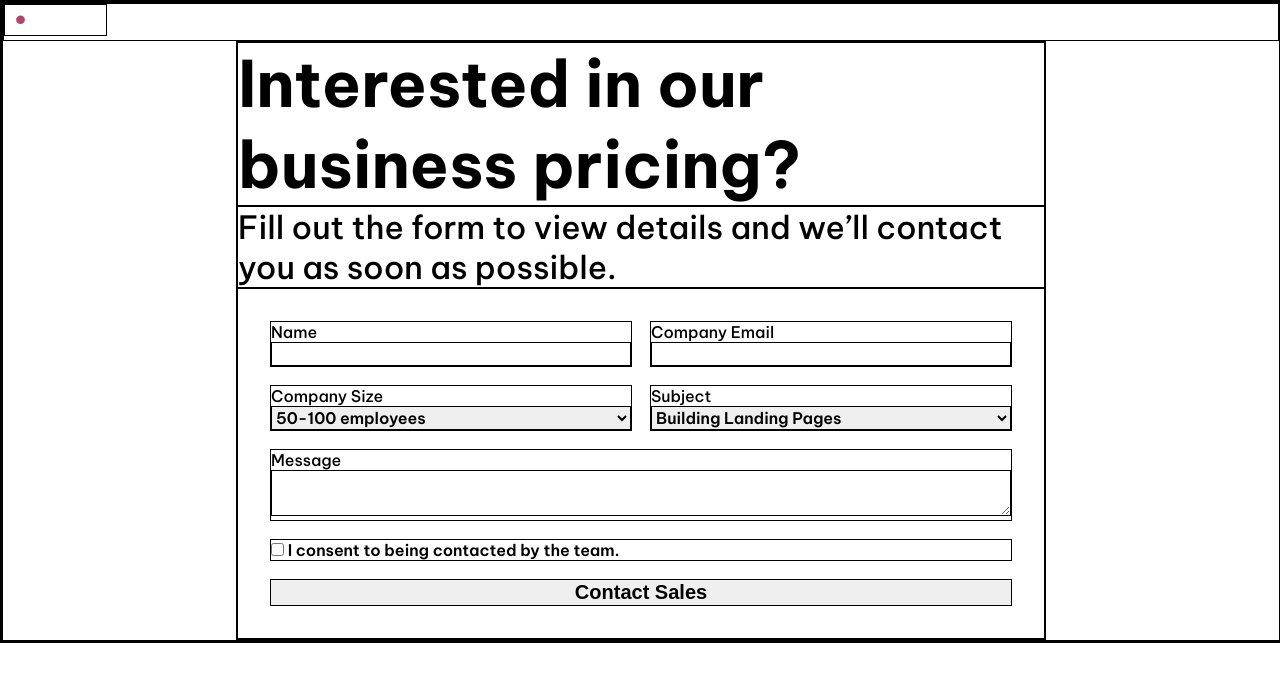
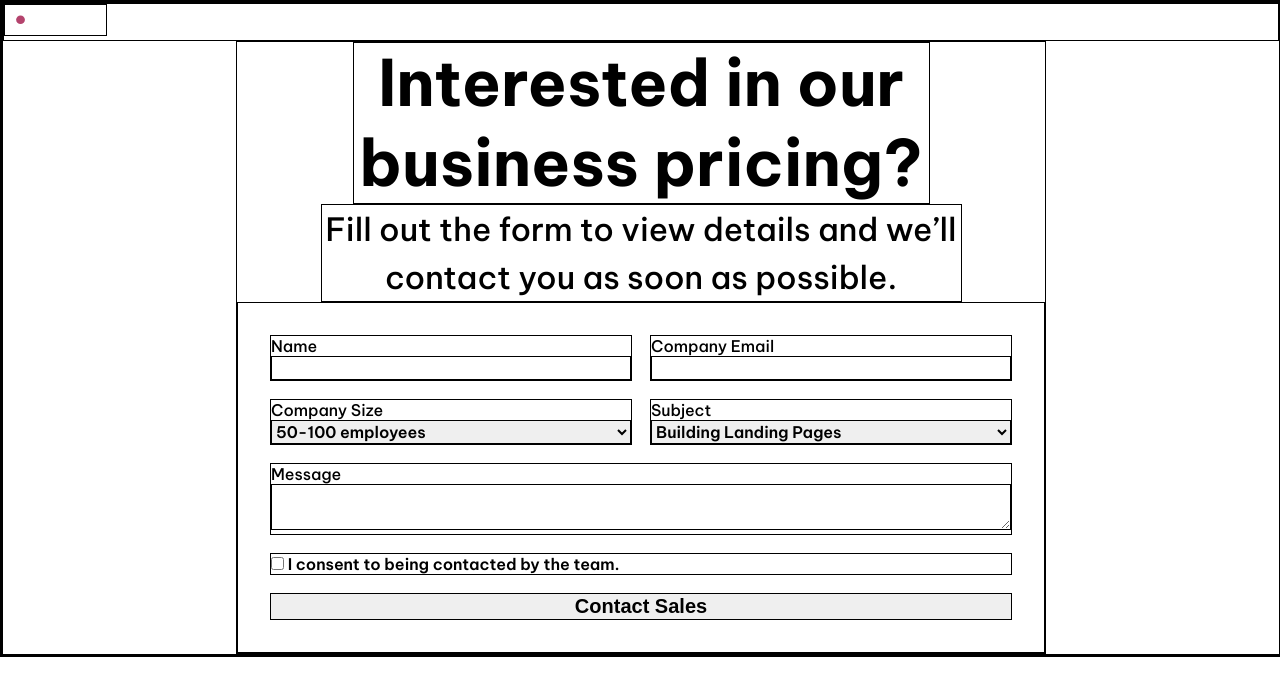
Before and after one commit to Nimus-oes/frontend-react, a React (Vite) app in the folder 01-ContactForm/: page / in a window 1280 px wide. Shown: the top 696 px of the page. Built offline with nearby package versions, Linux system fonts and the light colour scheme.

Commit message:
Add font details and center alignment
Line height and letter spacing values added to all components and headings are center aligned.

```diff
--- a/01-ContactForm/src/App.css
+++ b/01-ContactForm/src/App.css
@@ -1,15 +1,37 @@
-main {
+.main {
   margin: 0 auto;
+  display: flex;
+  flex-direction: column;
+  align-items: center;
+  width: 96%;
+}
+
+.title,
+.subtitle,
+.form,
+.button {
+  letter-spacing: -1%;
+}
+
+.title,
+.subtitle {
+  text-align: center;
 }
 
 .title {
   font-weight: 700;
   font-size: 40px;
+  line-height: 125%;
 }
 
 .subtitle {
   font-weight: 500;
   font-size: 16px;
+  line-height: 150%;
+}
+
+.form {
+  width: 100%;
 }
 
 .input-item {
@@ -37,10 +59,12 @@ main {
 
   .title {
     font-size: 64px;
+    width: 577px;
   }
 
   .subtitle {
     font-size: 32px;
+    width: 641px;
   }
 
   .form {
--- a/01-ContactForm/src/components/Main.jsx
+++ b/01-ContactForm/src/components/Main.jsx
@@ -1,3 +1,3 @@
 export default function Main({ children }) {
-  return <main>{children}</main>;
+  return <main className="main">{children}</main>;
 }
--- a/01-ContactForm/src/index.css
+++ b/01-ContactForm/src/index.css
@@ -18,4 +18,5 @@ input,
 select,
 textarea {
   font: inherit;
+  letter-spacing: inherit;
 }
```
